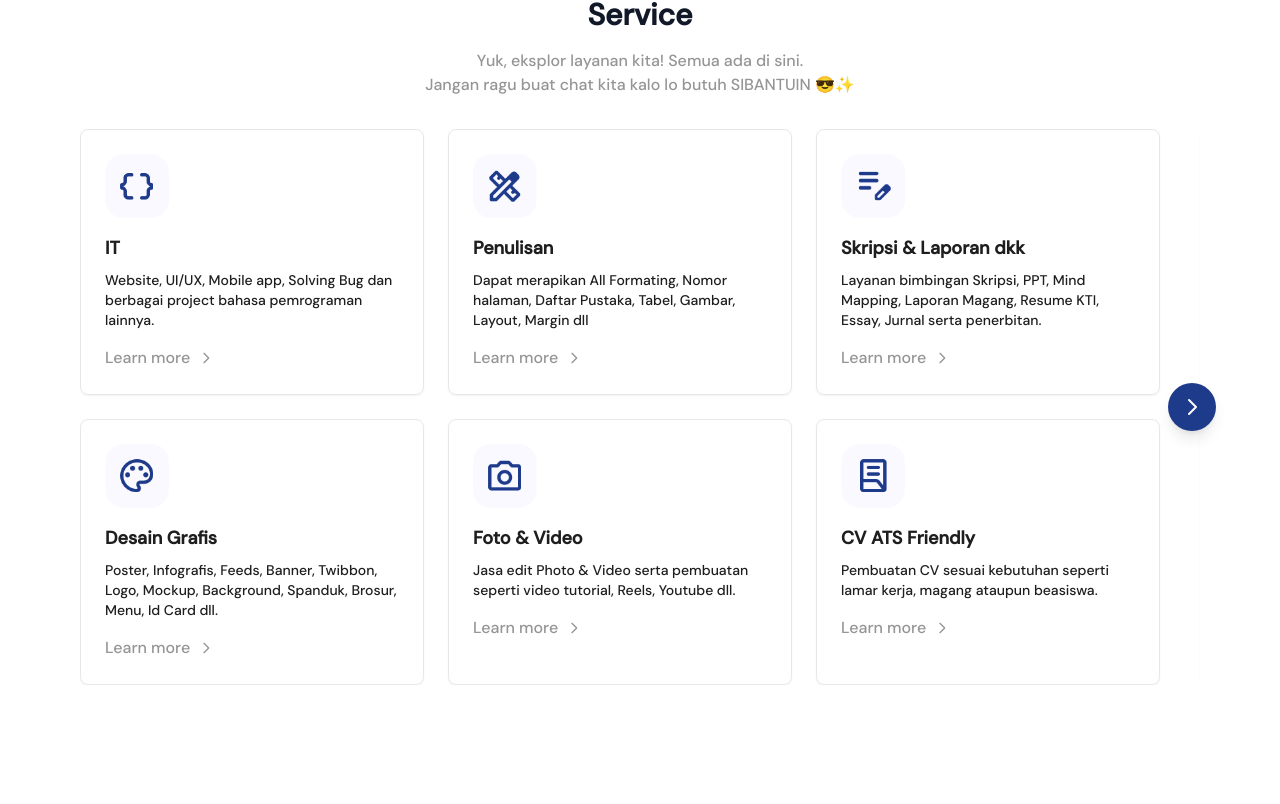
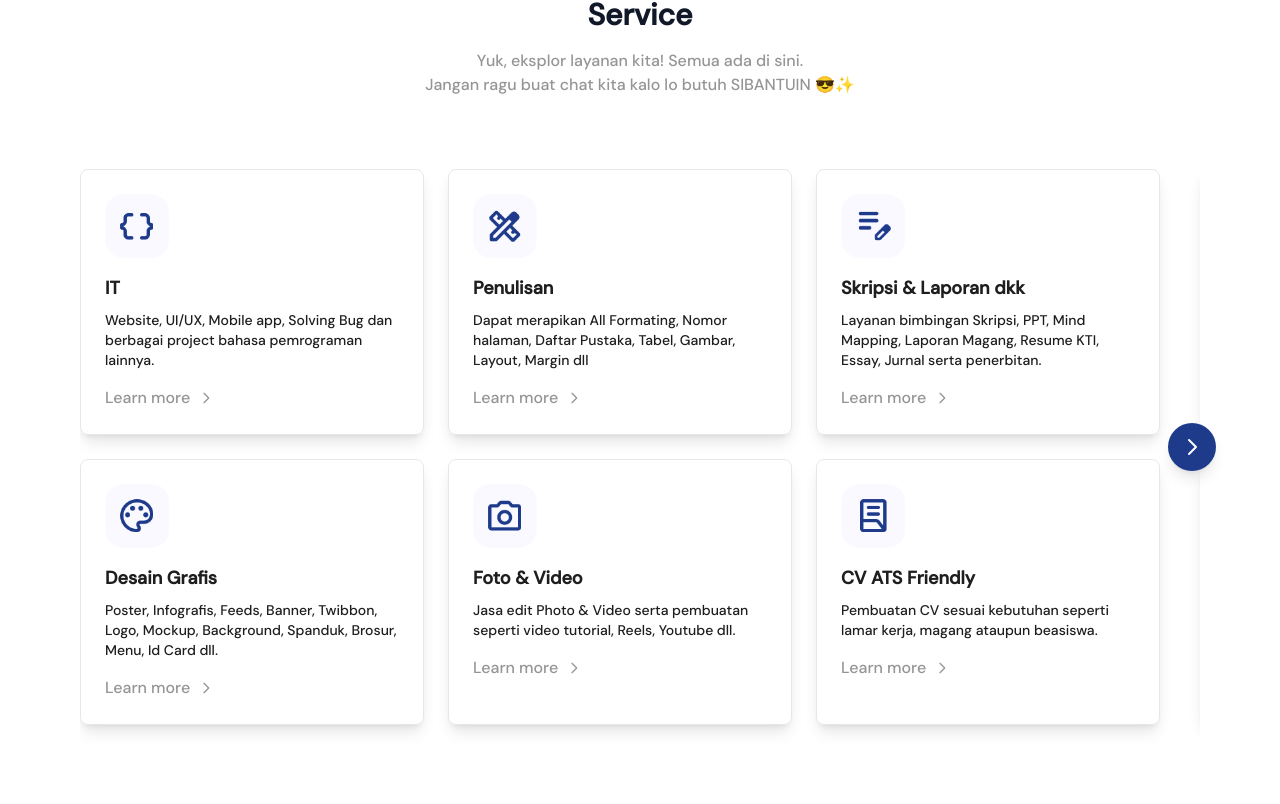
Before and after one commit to sibantuin/si-bantu-in.id, a Next.js app: page / in a window 1280 px wide. Shown: the part 1156-1960 px from the top of the page. Built offline with nearby package versions, Linux system fonts and the light colour scheme; some icons are missing.

Commit message:
Update Service Section

```diff
--- a/src/app/page.js
+++ b/src/app/page.js
@@ -154,14 +154,14 @@ export default function Home() {
             <p className="text-[#959595] text-center mb-8 max-w-3xl mx-auto px-4">
               Yuk, eksplor layanan kita! Semua ada di sini.<br className="hidden lg:block"/> Jangan ragu buat chat kita kalo lo butuh SIBANTUIN 😎✨
             </p>
-            <div className="relative px-4">
+            <div className="relative px-[16px]">
               <div className="overflow-hidden">
                 <div className="flex transition-transform duration-500" style={{ transform: `translateX(-${serviceIndex * 100}%)` }}>
                   {[0, 1].map((i) => (
-                    <div key={i} className="w-full flex-shrink-0 pr-10">
+                    <div key={i} className="w-full flex-shrink-0 py-10 pr-10">
                       <div className="grid grid-cols-1 md:grid-cols-2 lg:grid-cols-3 gap-6">
                         {services.slice(i * 6, i * 6 + 6).map((service, index) => (
-                          <div key={index} className="p-6 border rounded-lg shadow-sm hover:shadow-md transition-shadow">
+                          <div key={index} className="p-6 border rounded-lg shadow-lg hover:shadow-xl transition-shadow duration-300 relative z-0 hover:z-10">
                             <div className="w-16 h-16 rounded-xl mb-4 overflow-hidden">
                               <Image
                                 src={service.img}
```
